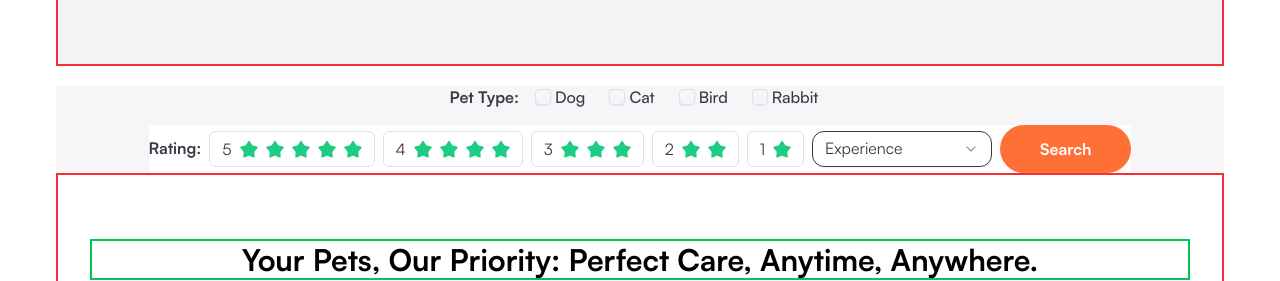
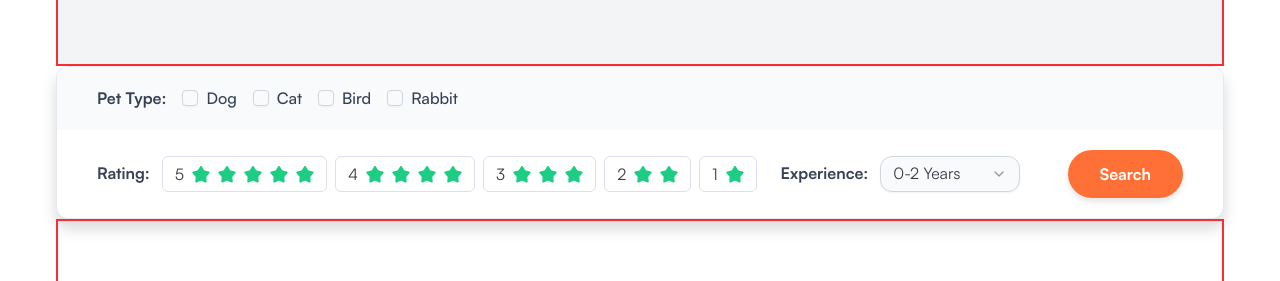
Before and after one commit to phumphut-rueng/Pet-Sitter-App, a Next.js app: page /landingpage in a window 1280 px wide. Shown: the part 500-781 px from the top of the page. Built offline with nearby package versions, Linux system fonts and the light colour scheme.

Commit message:
feat: Enhance PetTypeCheckBox and SearchSitter components with improved styling and layout adjustments

```diff
--- a/src/components/petTypeCheckBox.tsx
+++ b/src/components/petTypeCheckBox.tsx
@@ -25,23 +25,23 @@ export default function PetTypeCheckBox({layout = "row", onChange }: PetTypeChec
   }
 
   return (
-    <div className={`flex ${layout === "row" ? "flex-row gap-4" : "flex-col gap-3"}`}>
-      <p className="font-bold text-sm text-gray-9">Pet Type:</p>
-      <div className="flex row gap-3">
+    <div className={`flex ${layout === "row" ? "flex-row flex-wrap gap-3 sm:gap-4" : "flex-col gap-3"}`}>
       {petTypes.map((petType) => (
-        <div key={petType} className="flex items-center gap-1 mr-3">
+        <div key={petType} className="flex items-center gap-2">
           <Checkbox
             id={petType}
             checked={selected.includes(petType)}
             onCheckedChange={() => handleCheckboxChange(petType)}
-            className="border border-border hover:cursor-pointer hover:border-orange-5"
+            className="border border-gray-300 hover:cursor-pointer hover:border-orange-500 focus:ring-orange-500 focus:ring-2"
           />
-          <Label htmlFor={petType} className="hover:cursor-pointer text-gray-9">
+          <Label
+            htmlFor={petType}
+            className="hover:cursor-pointer text-gray-700 text-sm font-medium whitespace-nowrap"
+          >
             {petType}
           </Label>
         </div>
       ))}
-      </div>
     </div>
   )
 }
--- a/src/components/widgets/searchSitter.tsx
+++ b/src/components/widgets/searchSitter.tsx
@@ -16,27 +16,88 @@ export default function SearchSitter() {
     setRating(newRating);
   };
   return (
-    <div className="flex flex-col items-center gap-4 bg-gray-1 mt-5 ">
-      <PetTypeCheckBox layout="row" onChange={(selected) => console.log("Selected pets:", selected)}/>
-      <div className="flex flex-row items-center gap-2 bg-white">
-        <p className="text-sm font-bold">Rating:</p>
-        <RatingSelect value={5} selectRating={rating} onChange={handleChange} />
-        <RatingSelect value={4} selectRating={rating} onChange={handleChange} />
-        <RatingSelect value={3} selectRating={rating} onChange={handleChange} />
-        <RatingSelect value={2} selectRating={rating} onChange={handleChange} />
-        <RatingSelect value={1} selectRating={rating} onChange={handleChange} />
-        <Select>
-          <SelectTrigger className="w-[180px] hover:cursor-pointer">
-            <SelectValue placeholder="Experience" />
-          </SelectTrigger>
-          <SelectContent>
-            <SelectItem value="light">0-2 Years</SelectItem>
-            <SelectItem value="dark">3-5 Years</SelectItem>
-            <SelectItem value="system">5+ Years</SelectItem>
-          </SelectContent>
-        </Select>
+    <div className="container mx-auto px-4 sm:px-6 lg:px-0">
+      <div className="bg-white rounded-xl shadow-lg border border-gray-200 overflow-hidden">
+        {/* Pet Type Section */}
+        <div className="bg-gray-50 px-5 sm:px-10 py-4 sm:py-5">
+          <div className="flex flex-col gap-3 sm:flex-row sm:items-center gap-3 sm:gap-4">
+            <label className="text-sm font-semibold text-gray-700">
+              Pet Type:
+            </label>
+            <div className="flex flex-wrap gap-3 sm:gap-4">
+              <PetTypeCheckBox
+                layout="row"
+                onChange={(selected) => console.log("Selected pets:", selected)}
+              />
+            </div>
+          </div>
+        </div>
 
-        <PrimaryButton text="Search" textColor="white" bgColor="primary"/>
+        {/* Rating, Experience, and Search Section */}
+        <div className="px-5 sm:px-10 py-4 sm:py-5">
+          <div className="flex flex-col lg:flex-row lg:items-center gap-4 lg:gap-6">
+            {/* Rating Section */}
+            <div className="flex flex-col sm:flex-row sm:items-center gap-2 sm:gap-3">
+              <label className="text-sm font-semibold text-gray-700 whitespace-nowrap">
+                Rating:
+              </label>
+              <div className="flex flex-wrap gap-1 sm:gap-2">
+                <RatingSelect
+                  value={5}
+                  selectRating={rating}
+                  onChange={handleChange}
+                />
+                <RatingSelect
+                  value={4}
+                  selectRating={rating}
+                  onChange={handleChange}
+                />
+                <RatingSelect
+                  value={3}
+                  selectRating={rating}
+                  onChange={handleChange}
+                />
+                <RatingSelect
+                  value={2}
+                  selectRating={rating}
+                  onChange={handleChange}
+                />
+                <RatingSelect
+                  value={1}
+                  selectRating={rating}
+                  onChange={handleChange}
+                />
+              </div>
+            </div>
+
+            {/* Experience Section */}
+            <div className="flex flex-col sm:flex-row sm:items-center gap-2 sm:gap-3">
+              <label className="text-sm font-semibold text-gray-700 whitespace-nowrap">
+                Experience:
+              </label>
+              <Select>
+                <SelectTrigger className="w-full sm:w-[140px] hover:cursor-pointer bg-gray-50 border-gray-300 focus:border-orange-500 focus:ring-orange-500">
+                  <SelectValue placeholder="0-2 Years" />
+                </SelectTrigger>
+                <SelectContent>
+                  <SelectItem value="0-2" className="bg-white hover:bg-gray-50">0-2 Years</SelectItem>
+                  <SelectItem value="3-5" className="bg-white hover:bg-gray-50">3-5 Years</SelectItem>
+                  <SelectItem value="5+" className="bg-white hover:bg-gray-50">5+ Years</SelectItem>
+                </SelectContent>
+              </Select>
+            </div>
+
+            {/* Search Button */}
+            <div className="flex justify-center lg:justify-end lg:ml-auto">
+              <PrimaryButton
+                text="Search"
+                textColor="white"
+                bgColor="primary"
+                className="w-full sm:w-auto px-6 sm:px-8 py-2 sm:py-3 text-sm sm:text-base font-semibold shadow-md hover:shadow-lg transition-all duration-200"
+              />
+            </div>
+          </div>
+        </div>
       </div>
     </div>
   );
```
